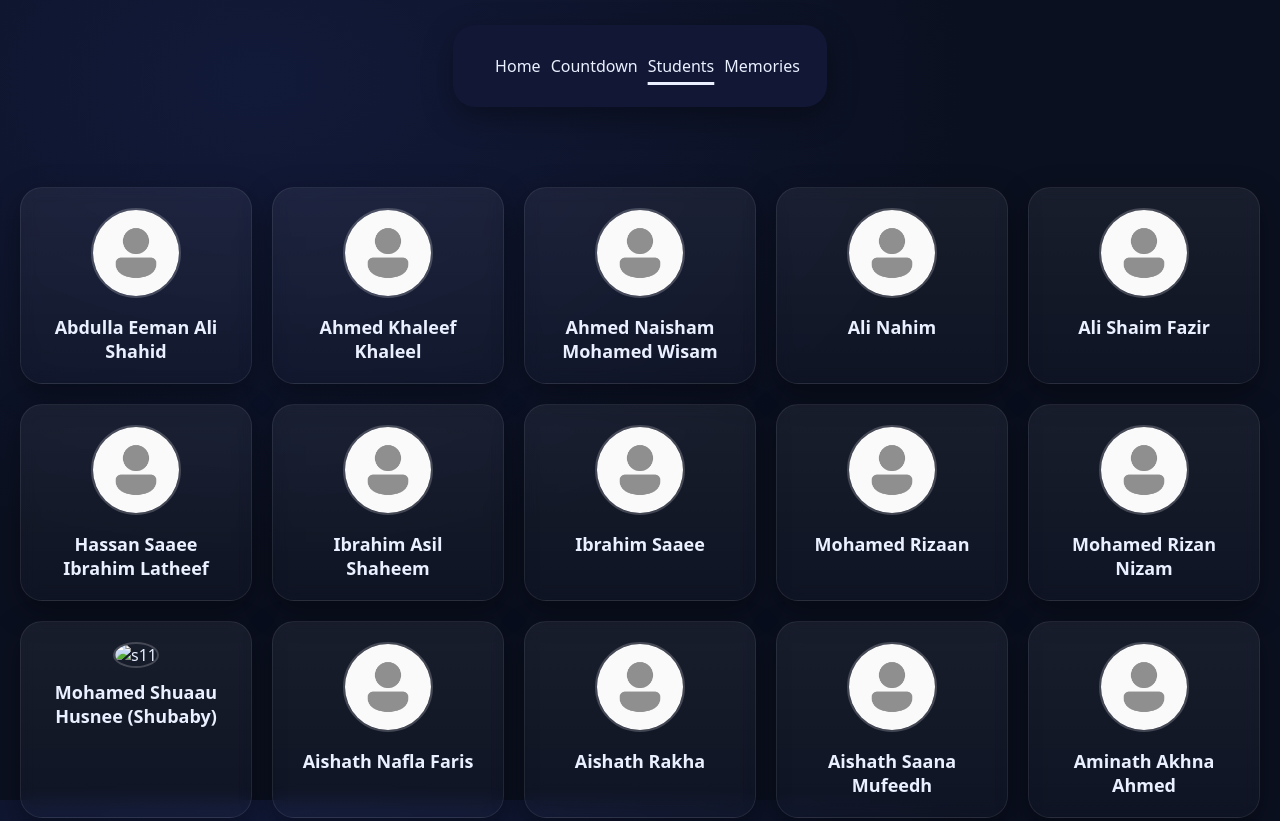
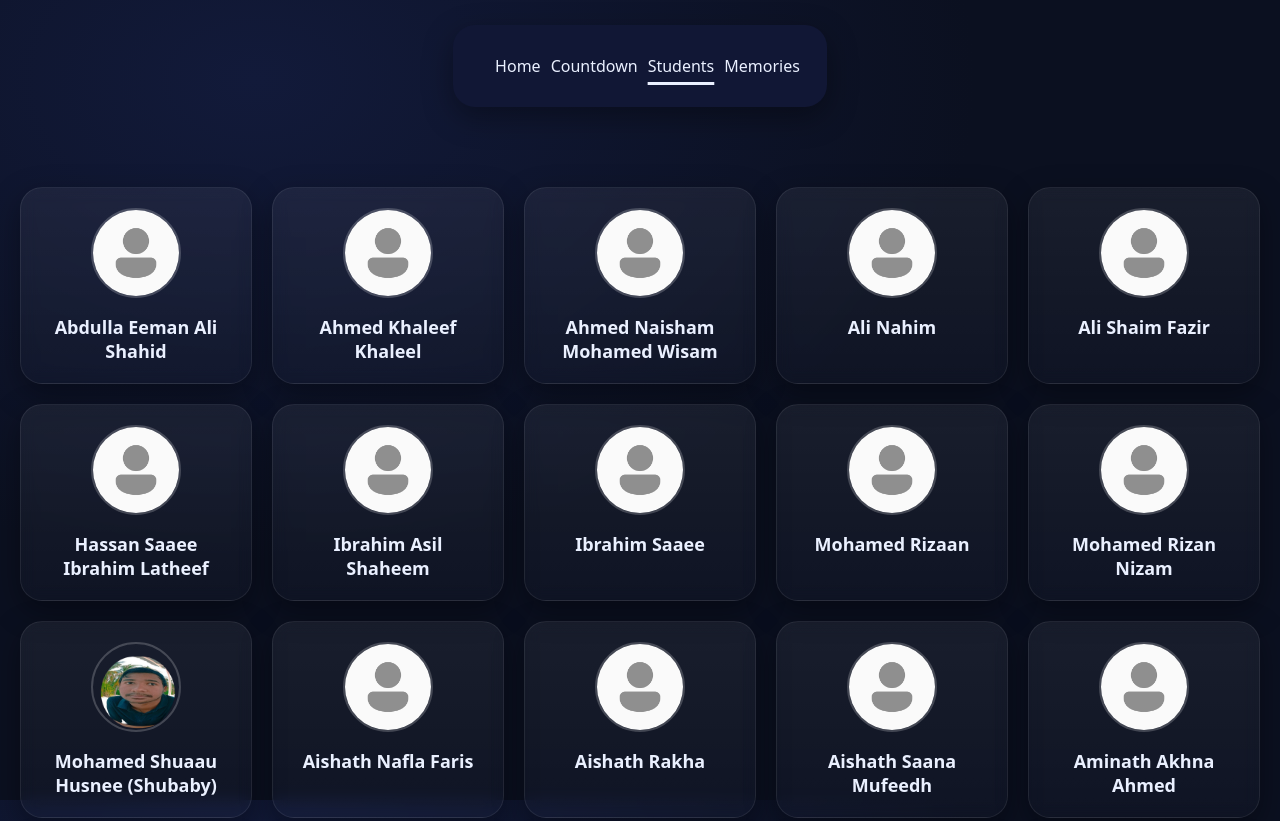
Before and after one commit to ASIL1012/Class-web, a plain HTML site: page Students-list.html in a window 1280 px wide. Shown: the top 821 px of the page. Drawn offline with Linux system fonts and the light colour scheme.

Commit message:
Update Students-list.html

```diff
--- a/Students-list.html
+++ b/Students-list.html
@@ -66,7 +66,7 @@
         <h3>Mohamed Rizan Nizam</h3>
         </div>
                 <div class="student">
-        <img src="shu.jpg" alt="s11">
+        <img src="shu-removebg-preview.png" alt="s11">
         <h3>Mohamed Shuaau Husnee (Shubaby)</h3>
         </div>
         <div class="student">
```
